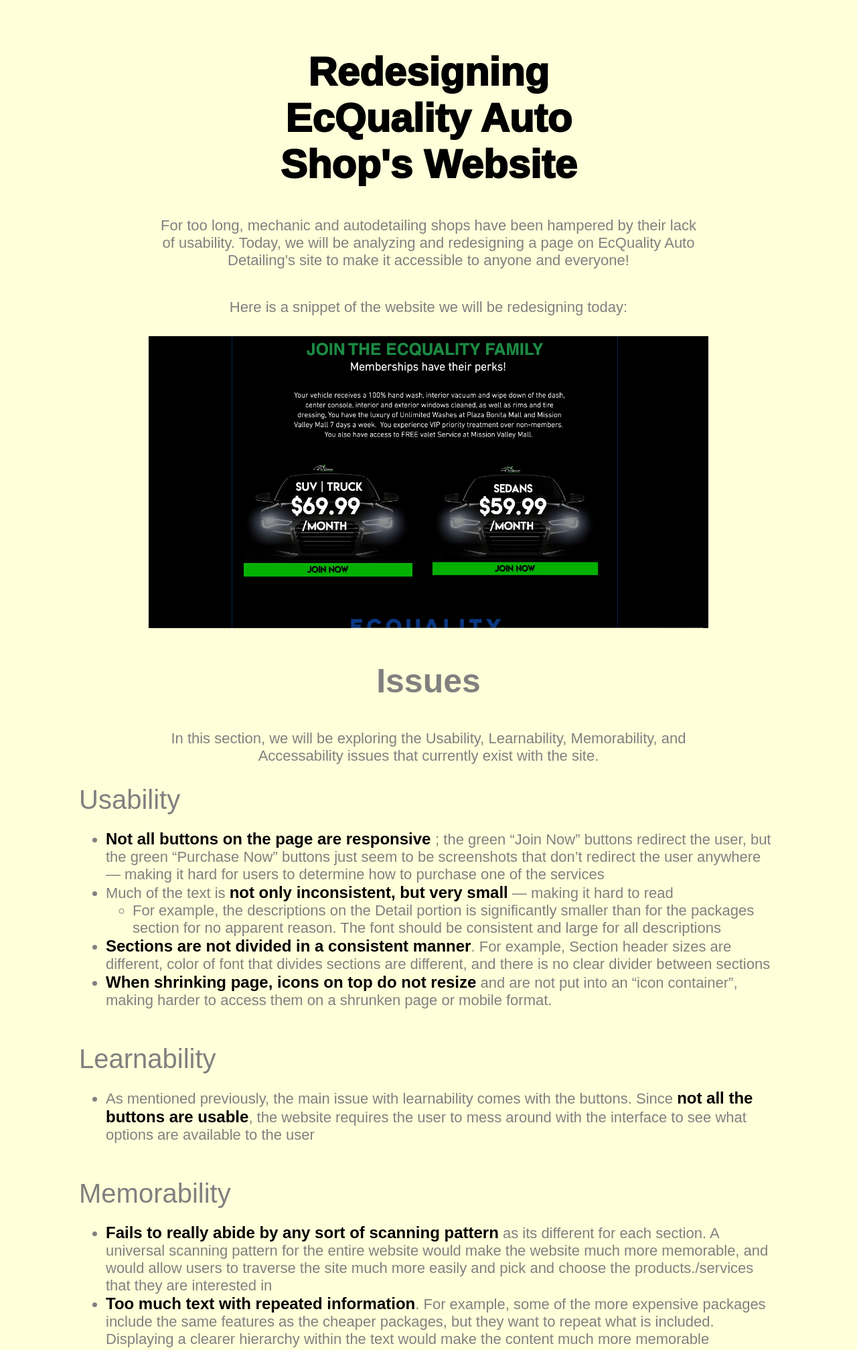
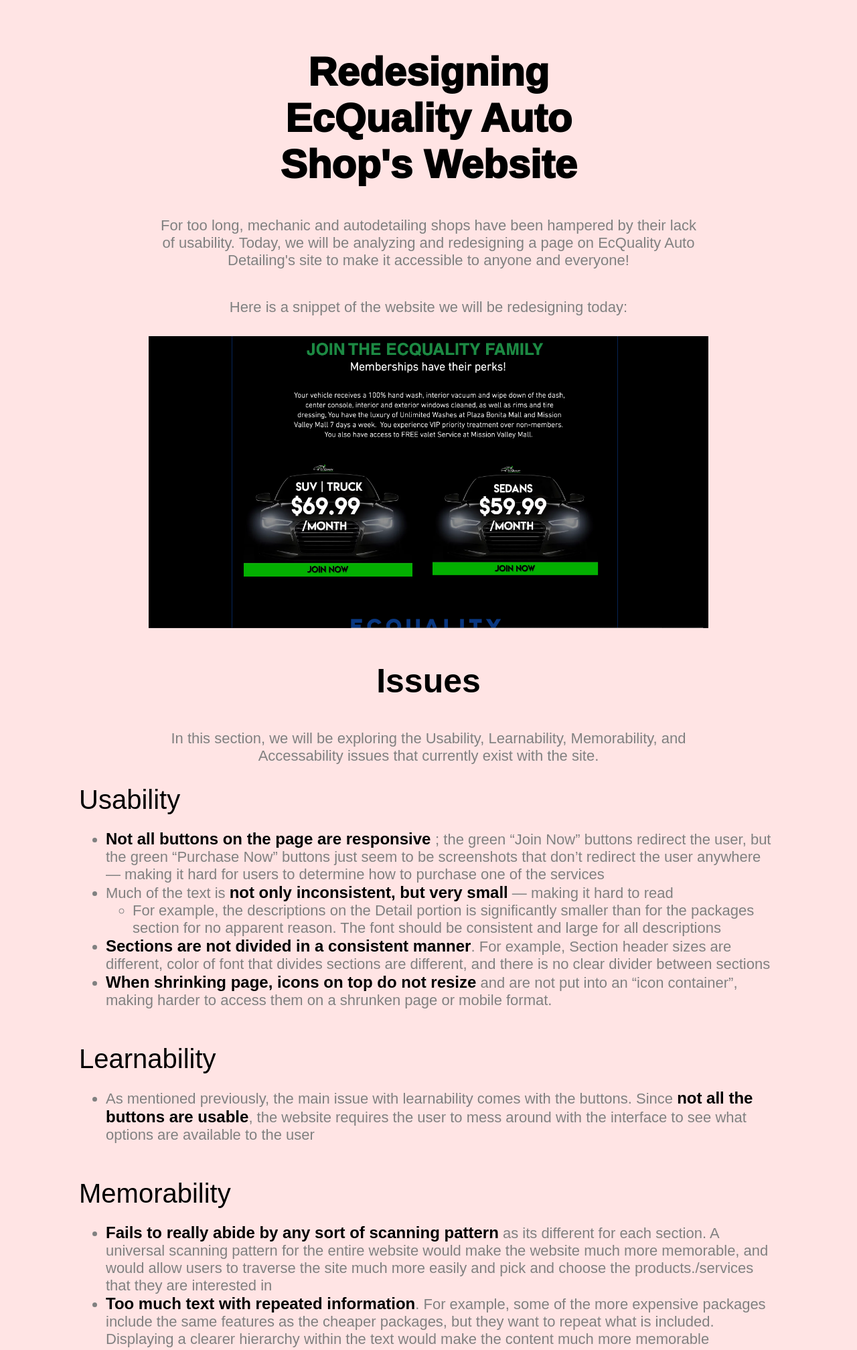
Before and after one commit to pkurani/Response_Redesign_Assigment, a PHP site: page / in a window 1280 px wide. Shown: the top 2016 px of the page at 67% size. Run offline with PHP 8.4, Linux system fonts and the light colour scheme.

Commit message:
Update index.css

```diff
--- a/index.css
+++ b/index.css
@@ -1,6 +1,6 @@
 /* Put your style information here! */
 body {
-    background-color: #ffffd9;
+    background-color: #FFE4E4;
       font-family: arial;
       font-weight: 300;
       font-size: 22px;
@@ -37,6 +37,7 @@
     text-align: center;
     font-weight: 600;
     font-size: 50px;
+    color: black;
   }
 
   .subSectionHeader {
@@ -44,6 +45,7 @@
     width: 50%;
     font-weight: 450;
     font-size: 40px;
+    color: black;
   }
 
   .section {
```
